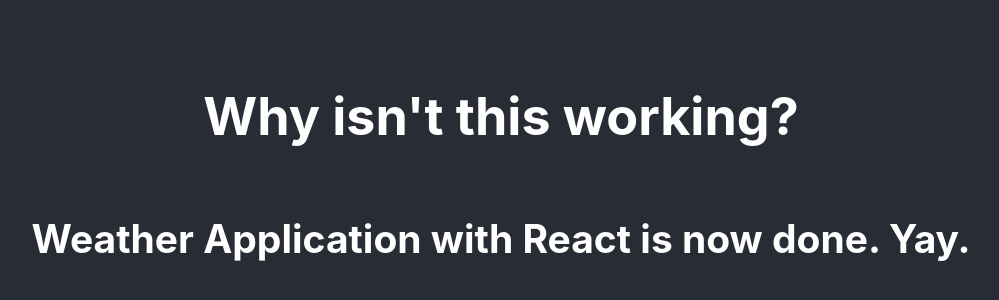
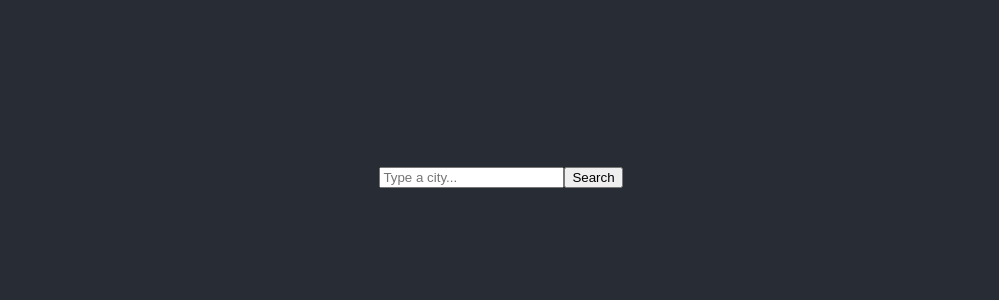
Before and after one commit to codingpaige/shecodes-react-weatherapp, a React (Create React App) app: page / in a window 1280 px wide. Shown: the part 228-528 px from the top of the page, without its empty margins (139-1138 px from the left). Built offline with nearby package versions, Linux system fonts and the light colour scheme.

Commit message:
Added SearchBar function into App.

```diff
--- a/src/App.js
+++ b/src/App.js
@@ -1,12 +1,11 @@
 import "./App.css";
-import Weather from "./Weather";
+import SearchBar from "./SearchBar";
 
 function App() {
   return (
     <div className="App">
       <header className="App-header">
-        <h1>Why isn't this working?</h1>
-        <Weather />
+        <SearchBar />
       </header>
     </div>
   );
--- /dev/null
+++ b/src/SearchBar.js
@@ -0,0 +1,23 @@
+import React from "react";
+
+export default function SearchBar() {
+  return (
+    <div className="search-form">
+      <form id="search-field" role="search">
+        <input
+          type="search"
+          className="form-control me-2"
+          placeholder="Type a city..."
+          id="city-input"
+        />
+        <button
+          id="search-button"
+          className="btn btn-outline-success"
+          type="submit"
+        >
+          Search
+        </button>
+      </form>
+    </div>
+  );
+}
--- a/src/Weather.js
+++ /dev/null
@@ -1,5 +0,0 @@
-import React from "react";
-
-export default function Weather() {
-  return <h2>Weather Application with React is now done. Yay.</h2>;
-}
```
